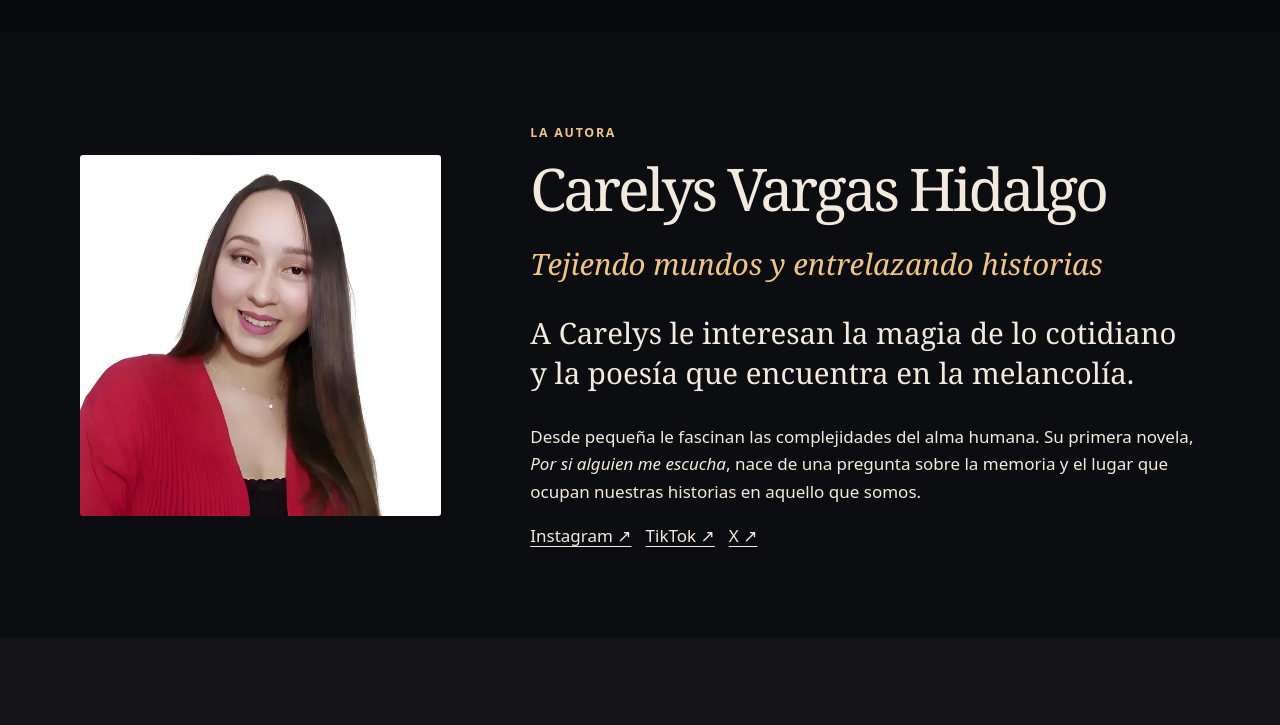
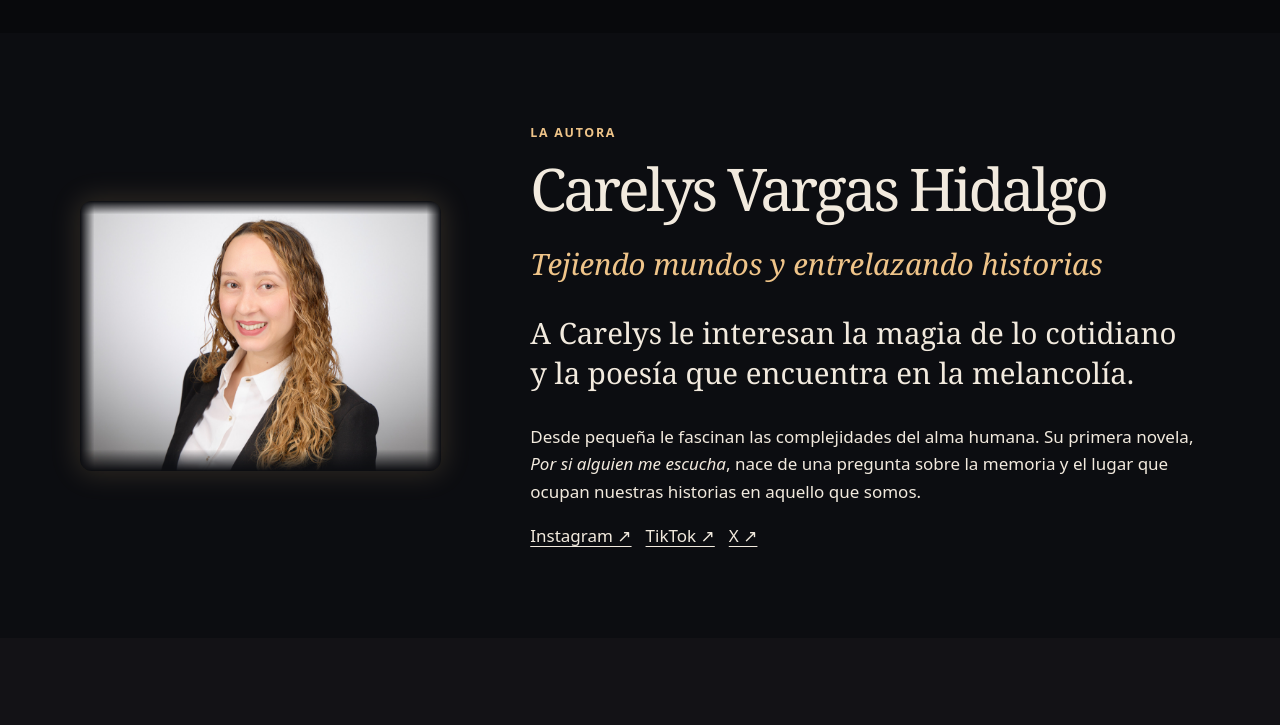
Before and after one commit to movidasst/carelys, a plain HTML site: page index.html in a window 1280 px wide. Shown: the part 2120-2845 px from the top of the page. Drawn offline with Linux system fonts and the light colour scheme; no server answers.

Commit message:
Actualiza el retrato de Carelys con bordes difuminados y halo dorado

```diff
--- a/editorial.css
+++ b/editorial.css
@@ -58,3 +58,20 @@ input, select, textarea { background: #14151a; border-color: #696367; color: var
 .outline, footer { border-color: #645950; }
 .skip { background: #19191d; }
 .book img { box-shadow: 0 18px 42px #000b, 0 0 42px #e5ad691a; }
+
+.author-photo {
+    background: var(--paper);
+    border-radius: 12px;
+    box-shadow: 0 0 28px 3px rgb(239 196 137 / 16%);
+    overflow: hidden;
+}
+.author-photo img {
+    display: block;
+    max-width: 100%;
+    mask-image: linear-gradient(to right, transparent, black 4%, black 96%, transparent),
+                linear-gradient(to bottom, transparent, black 5%, black 92%, transparent);
+    mask-composite: intersect;
+}
+@media (max-width: 760px) {
+    .author-photo { width: min(100%, 400px); }
+}
--- a/index.html
+++ b/index.html
@@ -8,7 +8,7 @@
 <meta property="og:type" content="website"><meta property="og:url" content="https://carelysvargas.com/">
 <meta property="og:title" content="Por si alguien me escucha · Carelys Vargas"><meta property="og:description" content="Elena y Sebastián frente al portal. Descubre la primera novela de Carelys Vargas Hidalgo.">
 <meta property="og:image" content="https://carelysvargas.com/media/novela-social.jpg"><meta property="og:image:width" content="1200"><meta property="og:image:height" content="630"><meta property="og:image:alt" content="Portada de Por si alguien me escucha, de Carelys Vargas Hidalgo"><meta name="twitter:card" content="summary_large_image">
-<link rel="stylesheet" href="editorial.css"><script defer src="lectura.js"></script>
+<link rel="stylesheet" href="editorial.css?v=retrato"><script defer src="lectura.js"></script>
 <script type="application/ld+json">{"@context":"https://schema.org","@type":"Book","name":"Por si alguien me escucha","author":{"@type":"Person","name":"Carelys Vargas Hidalgo"},"publisher":{"@type":"Organization","name":"Teluria Editores"},"isbn":"9798296760760","inLanguage":"es","image":"https://carelysvargas.com/media/cubierta.webp"}</script>
 </head><body>
 <a class="skip" href="#inicio">Saltar al libro</a>
@@ -17,7 +17,7 @@
 <section class="hero"><div class="wrap hero-grid"><div><p class="kicker">La primera novela de Carelys Vargas</p><h1>Por si alguien<br><em>me escucha</em></h1><p class="lead">Elena y Sebastián tienen que elegir. Cruzar el portal hacia lo desconocido o cerrarlo para siempre.</p><div class="actions"><a class="btn gold" href="https://read.amazon.com/sample/B0FLF6CT9F?clientId=share">Leer el primer capítulo</a><a class="btn outline" href="https://a.co/d/2Zwznwr">Comprar en Amazon ↗</a></div><p class="genres">Fantasía · Romance · Distopía</p></div><figure class="book"><img id="cover" src="media/cubierta.webp" width="971" height="1500" alt="Cubierta de Por si alguien me escucha. Una mujer frente a un portal iluminado."><figcaption><button id="flip">Ver contracubierta ↻</button></figcaption></figure></div></section>
 <section id="sinopsis" class="paper"><div class="wrap split"><div><p class="kicker">La novela</p><h2>¿Renunciarías a la última esperanza?</h2></div><div><p class="intro">El mundo de Elena y Sebastián está al borde del colapso. El tiempo y el espacio han dejado de ser fronteras, y algo más profundo que la memoria aún los une.</p><p>Entre la multitud se alza una voz para quienes todavía pueden quedarse, luchar y recordar. ¿Qué queda de nosotros cuando los recuerdos empiezan a desvanecerse?</p><dl><dt>Autora</dt><dd>Carelys Vargas Hidalgo</dd><dt>Editorial</dt><dd>Teluria Editores</dd><dt>ISBN de la edición impresa</dt><dd>9798296760760</dd><dt>Idioma</dt><dd>Español</dd></dl></div></div></section>
 <section id="trailer" class="cinema"><div class="wrap"><p class="kicker">Por si alguien me escucha</p><h2>Tráiler de la novela</h2><iframe width="560" height="315" loading="lazy" src="https://www.youtube.com/embed/ciTFFUCd5X0?si=LEnqJofQRlpAc7ni" title="Tráiler de Por si alguien me escucha" allow="accelerometer; autoplay; clipboard-write; encrypted-media; gyroscope; picture-in-picture; web-share" referrerpolicy="strict-origin-when-cross-origin" allowfullscreen></iframe><a href="https://www.youtube.com/watch?v=ciTFFUCd5X0">Ver en YouTube ↗</a></div></section>
-<section class="paper" id="autora"><div class="wrap portrait"><img loading="lazy" src="media/carelys.webp" width="640" height="640" alt="Carelys Vargas"><div><p class="kicker">La autora</p><h2>Carelys Vargas Hidalgo</h2>
+<section class="paper" id="autora"><div class="wrap portrait"><figure class="author-photo"><img loading="lazy" src="media/carelys-vargas-retrato.jpg" width="2000" height="1500" alt="Retrato de Carelys Vargas Hidalgo"></figure><div><p class="kicker">La autora</p><h2>Carelys Vargas Hidalgo</h2>
 <p class="intro" style="color:var(--gold)"><em>Tejiendo mundos y entrelazando historias</em></p><p class="intro">A Carelys le interesan la magia de lo cotidiano y la poesía que encuentra en la melancolía.</p><p>Desde pequeña le fascinan las complejidades del alma humana. Su primera novela, <em>Por si alguien me escucha</em>, nace de una pregunta sobre la memoria y el lugar que ocupan nuestras historias en aquello que somos.</p><div class="actions"><a href="https://www.instagram.com/carelysvargas/">Instagram ↗</a><a href="https://www.tiktok.com/@porsialguienmeesc">TikTok ↗</a><a href="https://x.com/carelysvargas">X ↗</a></div></div></div></section>
 <section id="lectores" class="club"><div class="wrap split"><div><p class="kicker">Club de lectura</p><h2>Después de la última página</h2></div><div><p class="intro">¿Qué conversación te gustaría tener con Elena o Sebastián al cerrar el libro?</p><p>Cinco preguntas para conversar en grupo, con un apartado para quienes ya conocen el desenlace.</p><div class="actions"><a class="btn gold" href="media/guia-de-lectura.pdf" download>Descargar la guía · PDF</a><a href="https://www.instagram.com/carelysvargas/">Contactar por Instagram ↗</a></div></div></div></section>
 <section id="resenas" class="paper"><div class="wrap split"><div><p class="kicker">Reseñas</p><h2>Voces de los lectores</h2></div><div><p id="review-state" role="status">Cargando reseñas…</p><div id="reviews"></div><details><summary>Escribir mi reseña</summary><form id="review-form"><label>Tu nombre<input name="nombre" required maxlength="100" autocomplete="given-name"></label><label>Tu valoración<select name="valoracion" required><option value="">Elige una puntuación</option><option value="5">5 estrellas</option><option value="4">4 estrellas</option><option value="3">3 estrellas</option><option value="2">2 estrellas</option><option value="1">1 estrella</option></select></label><label>Tu opinión<textarea name="opinion" required maxlength="3000" rows="4"></textarea></label><button class="btn dark">Enviar reseña</button><p role="status" id="send-state"></p></form></details></div></div></section>
```
Also changed, not shown: media/carelys-vargas-retrato.jpg (added).
